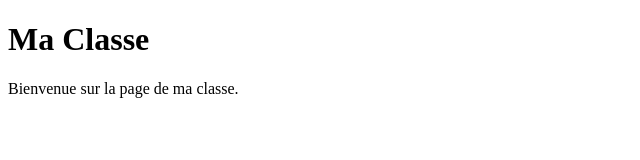
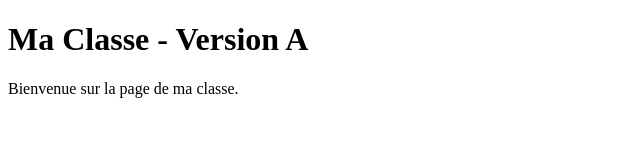
Before and after one commit to samirakouakou691-dot/Ma-classe-solo-, a plain HTML site: page index.html in a window 1280 px wide. Shown: the whole page, without its empty margins (0-640 px from the left). Drawn offline with Linux system fonts and the light colour scheme.

Commit message:
Titre version A

```diff
--- a/index.html
+++ b/index.html
@@ -5,7 +5,7 @@
     <title>Ma Classe</title>
 </head>
 <body>
-    <h1>Ma Classe</h1>
+    <h1>Ma Classe - Version A</h1>
     <p>Bienvenue sur la page de ma classe.</p>
 </body>
 </html>
```
